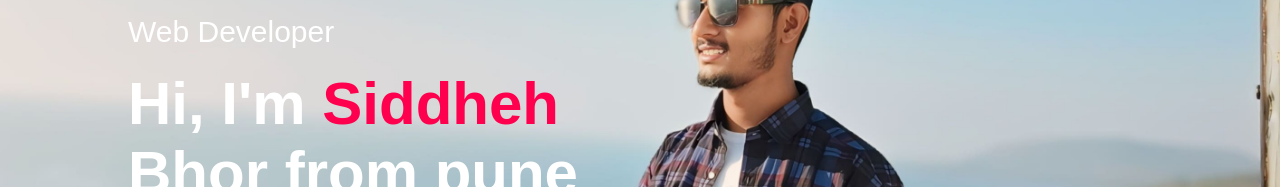
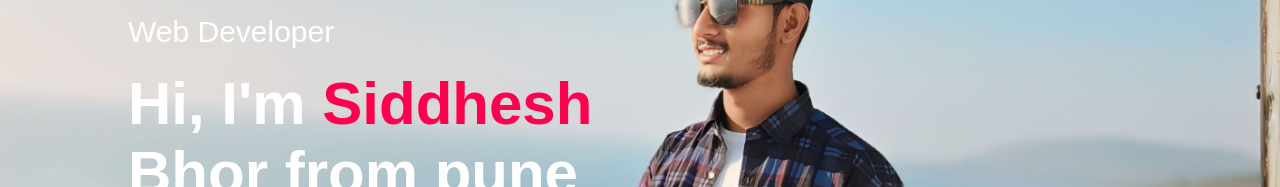
Before and after one commit to Siddheshbhor4066/Portfolio-1, a plain HTML site: page index.html in a window 1280 px wide. Shown: the part 241-428 px from the top of the page. Drawn offline with Linux system fonts and the light colour scheme.

Commit message:
Update index.html

```diff
--- a/index.html
+++ b/index.html
@@ -24,7 +24,7 @@
             </nav>
             <div class="header-text">
                 <p>Web Developer</p>
-                <h1>Hi, I'm <span> Siddheh </span> <br>Bhor from pune</h1>
+                <h1>Hi, I'm <span> Siddhesh </span> <br>Bhor from pune</h1>
             </div>
         </div>
     </div>
```
